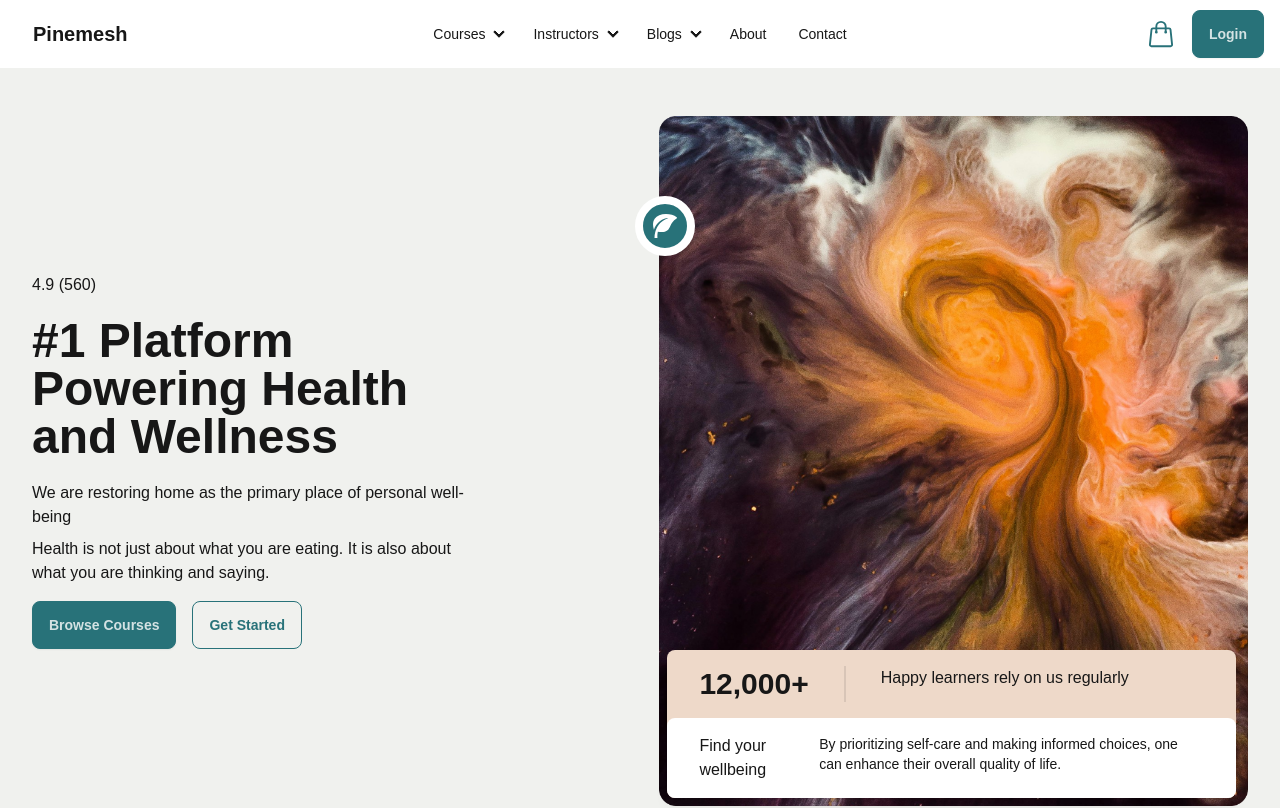
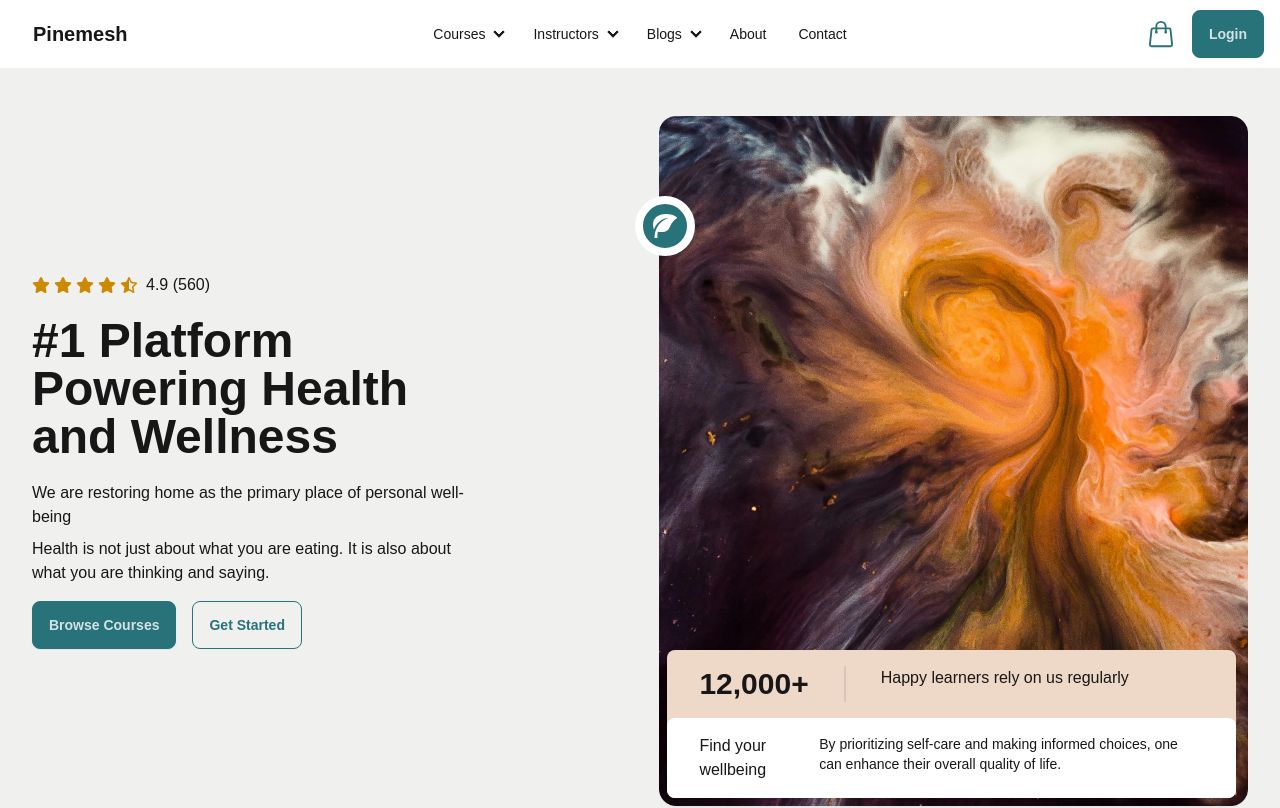
Before and after one commit to hasanalam365/pinemesh-task, a Next.js app: page / in a window 1280 px wide. Shown: the top 808 px of the page. Built offline with nearby package versions, Linux system fonts and the light colour scheme; no server answers.

Commit message:
react rating problem solve

```diff
--- a/package.json
+++ b/package.json
@@ -13,6 +13,7 @@
     "react": "19.0.0-rc-66855b96-20241106",
     "react-dom": "19.0.0-rc-66855b96-20241106",
     "react-icons": "^5.3.0",
+    "react-rating-stars-component": "^2.2.0",
     "swiper": "^11.1.15"
   },
   "devDependencies": {
--- a/src/components/Homepage/Banner.jsx
+++ b/src/components/Homepage/Banner.jsx
@@ -1,10 +1,9 @@
 "use client";
 import Image from 'next/image';
 import React from 'react';
-// import { Rating } from '@smastrom/react-rating';
-
-// import '@smastrom/react-rating/style.css';
 import { ImLeaf } from "react-icons/im";
+import { FaStar } from "react-icons/fa6";
+import { FaRegStarHalfStroke } from "react-icons/fa6";
 
 const Banner = () => {
     return (
@@ -14,7 +13,13 @@ const Banner = () => {
 
                     <div className="flex flex-col justify-center text-center md:text-left">
                         <div className="flex justify-center md:justify-start items-center gap-2 mb-5">
-                            {/* <Rating style={{ maxWidth: 130 }} value={4.52} readOnly /> */}
+                            <div className='flex items-center gap-1 text-yellow-600 text-lg'>
+                                <FaStar />
+                                <FaStar />
+                                <FaStar />
+                                <FaStar />
+                                <FaRegStarHalfStroke />
+                           </div>
                             <p className="font-medium">4.9 (560)</p>
                         </div>
                         <h1 className="text-3xl sm:text-4xl lg:text-5xl font-bold w-full md:w-3/4">
--- a/src/components/Homepage/PopularCourses.jsx
+++ b/src/components/Homepage/PopularCourses.jsx
@@ -3,13 +3,13 @@
 import React, { useState, useEffect } from 'react';
 import Image from 'next/image';
 import { IoIosArrowBack, IoIosArrowForward } from "react-icons/io";
-// import { Rating } from '@smastrom/react-rating';
-// import '@smastrom/react-rating/style.css';
 import { MdMenuBook } from "react-icons/md";
 import { CiStopwatch } from "react-icons/ci";
 import { TbCircleCheckFilled } from "react-icons/tb";
 import { PiShoppingCartSimple } from "react-icons/pi";
 import { FiHeart } from "react-icons/fi";
+import { FaStar } from "react-icons/fa6";
+import { FaRegStarHalfStroke } from "react-icons/fa6";
 
 const PopularCourses = () => {
     const [allCourses, setAllCourses] = useState([]);
@@ -123,7 +123,13 @@ const PopularCourses = () => {
 
 
                                 <div className="flex items-center gap-2 mb-5">
-                                    {/* <Rating style={{ maxWidth: 110 }} value={course.rating} readOnly /> */}
+                                   <div className='flex items-center gap-1 text-yellow-600 text-lg'>
+                                <FaStar />
+                                <FaStar />
+                                <FaStar />
+                                <FaStar />
+                                <FaRegStarHalfStroke />
+                           </div>
                                     <p className="font-medium">
                                         {course.rating} <span>({course.review})</span>
                                     </p>
```
Also changed, not shown: 1 other file (tests, documents, lock files or other folders).
